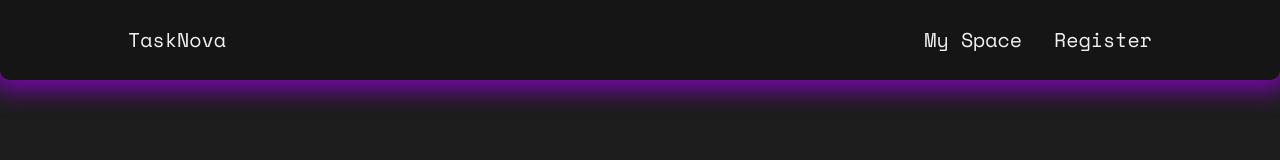
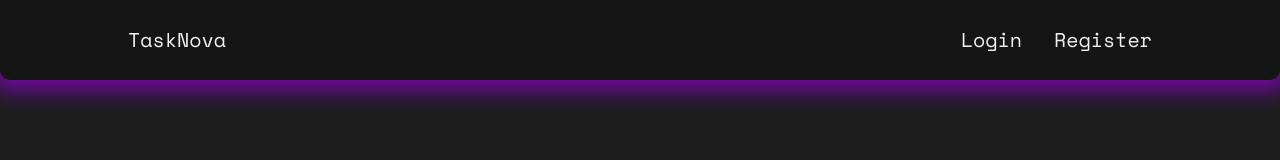
Before and after one commit to majocast/tasknova, a React (Vite) app in the folder frontend/: page / in a window 1280 px wide. Shown: the top 160 px of the page. Built offline with nearby package versions, Linux system fonts and the light colour scheme.

Commit message:
switched around conditional for navbar

```diff
--- a/frontend/src/components/NavBar.tsx
+++ b/frontend/src/components/NavBar.tsx
@@ -15,13 +15,13 @@ function NavBar() {
           <div>TaskNova</div>
           {loggedIn ?
             <div>
-              <div>Login</div>
-              <div>Register</div>
+              <p>My Space</p>
+              <p>Register</p>
             </div>
             :
             <div>
-              <p>My Space</p>
-              <p>Register</p>
+              <div>Login</div>
+              <div>Register</div>
             </div>
           }
         </nav>
```
